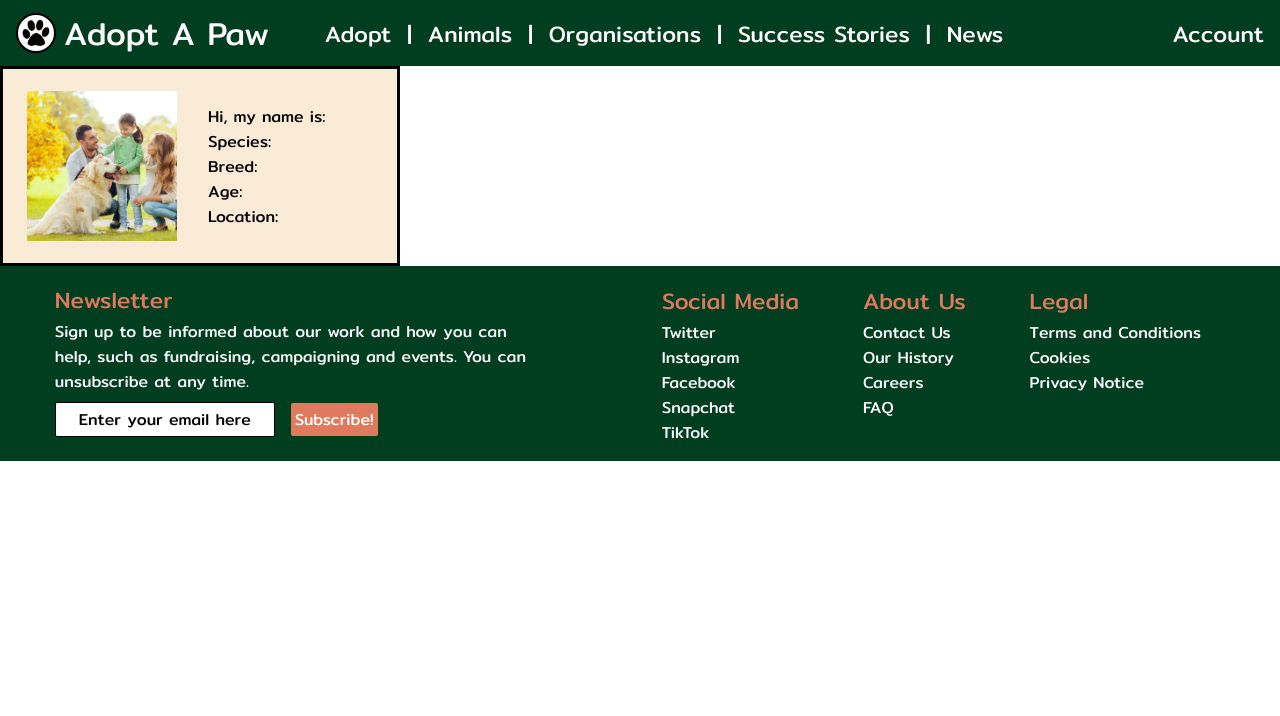
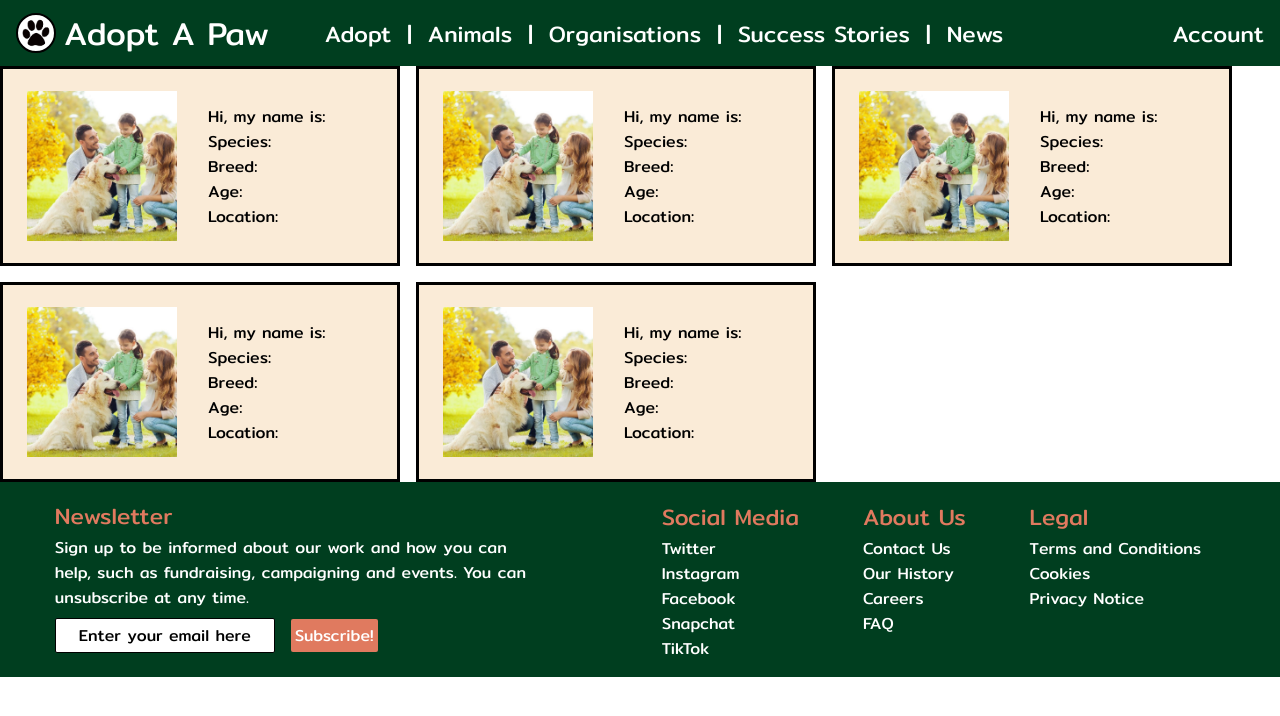
Before and after one commit to LewisBroadhurst/adopt-a-paw-front-end, a React (Create React App) app: page /adopt in a window 1280 px wide. Shown: the top 716 px of the page. Built offline with nearby package versions, Linux system fonts and the light colour scheme.

Commit message:
Installed mui

```diff
--- a/package.json
+++ b/package.json
@@ -3,10 +3,13 @@
   "version": "0.1.0",
   "private": true,
   "dependencies": {
+    "@emotion/react": "^11.9.3",
+    "@emotion/styled": "^11.9.3",
     "@fortawesome/fontawesome-svg-core": "^6.1.1",
     "@fortawesome/free-regular-svg-icons": "^6.1.1",
     "@fortawesome/free-solid-svg-icons": "^6.1.1",
     "@fortawesome/react-fontawesome": "^0.1.18",
+    "@mui/material": "^5.8.6",
     "@testing-library/jest-dom": "^5.16.4",
     "@testing-library/react": "^13.3.0",
     "@testing-library/user-event": "^13.5.0",
--- a/src/Components/AnimalCards/AnimalCards.js
+++ b/src/Components/AnimalCards/AnimalCards.js
@@ -1,17 +1,26 @@
 import React from 'react'
 import AnimalCardItem from './AnimalCardItem'
+import { Grid, TableContainer } from '@mui/material'
+import { useEffect, useState } from 'react'
 
-function AnimalCards() {
+const AnimalCards = () => {
+
+  const animalArray = [
+    {name: "a"},
+    {name: "b"},
+    {name: "c"},
+    {name: "d"},
+    {name: "e"},
+  ]
+
+  const[cards, setCards] = useState(animalArray);
+
   return (
-    <div className='animalcards'>
-        <div className='animalcards_container'>
-            <ul>
-                <AnimalCardItem
-                src={process.env.PUBLIC_URL + '/familydog.jpeg'}
-                />
-            </ul>
-        </div>
-    </div>
+      <Grid container spacing={2} columns={3}>
+          {cards && cards.map(card => <Grid item>
+            <AnimalCardItem src={process.env.PUBLIC_URL + '/familydog.jpeg'}/>
+            </Grid>)}
+      </Grid>
   )
 }
 
```
Also changed, not shown: 1 other file (tests, documents, lock files or other folders).
